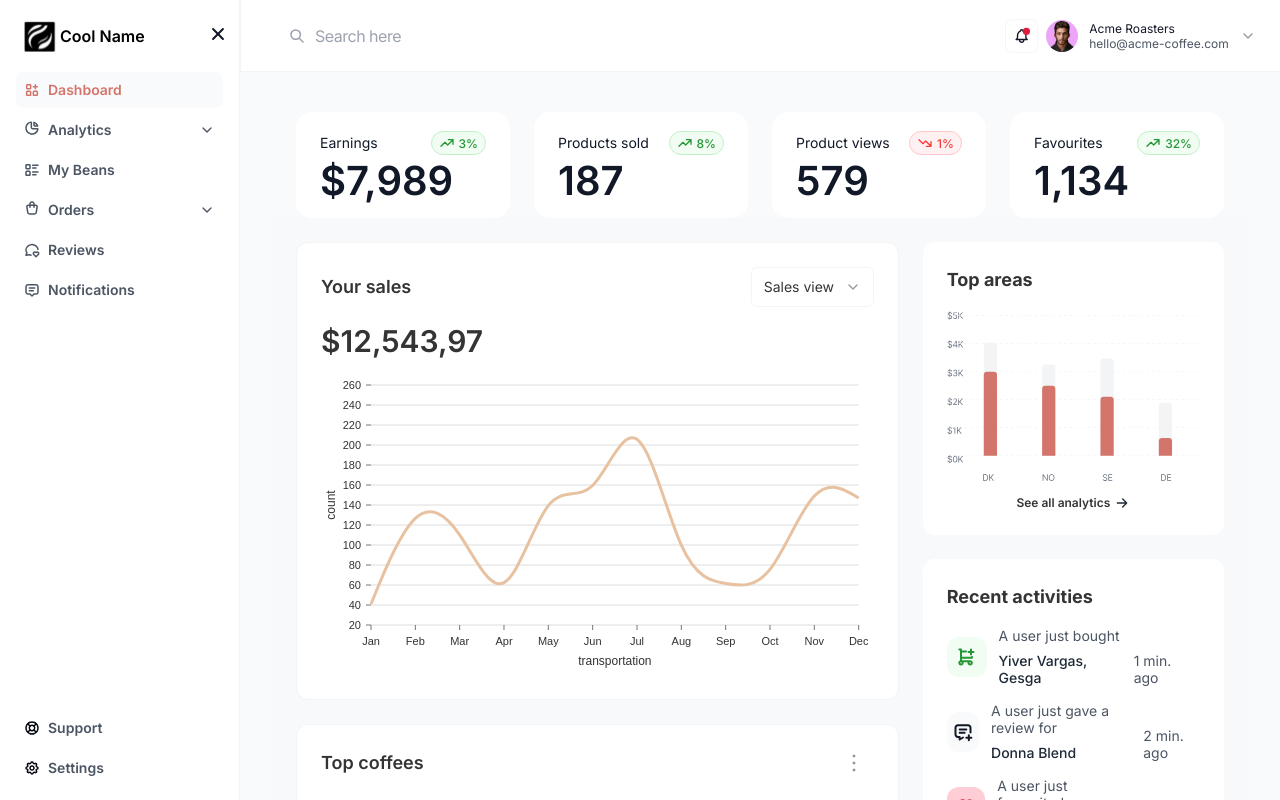
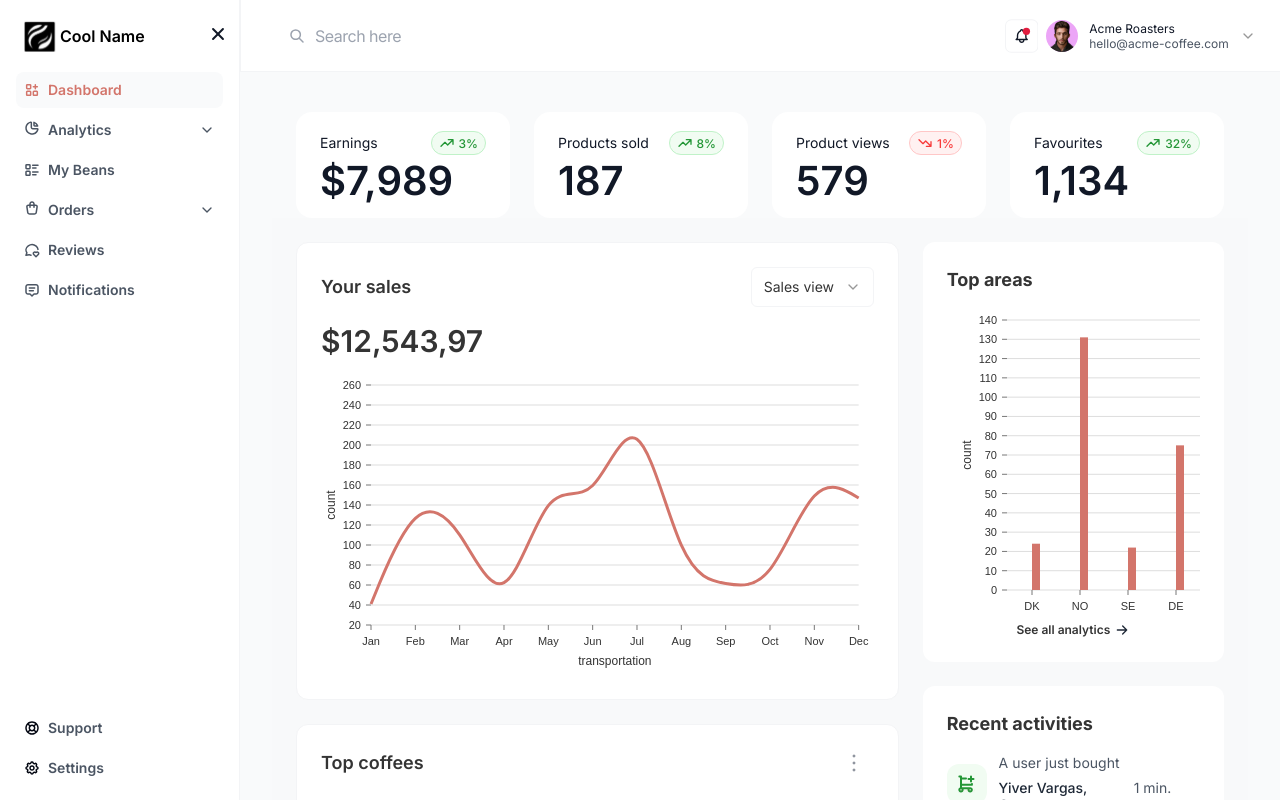
Before and after one commit to star-works/coffee-beans, a Next.js app: page /dashboard in a window 1280 px wide. Built offline with nearby package versions, Linux system fonts and the light colour scheme.

Commit message:
graph added

```diff
--- a/package.json
+++ b/package.json
@@ -9,6 +9,7 @@
     "lint": "next lint"
   },
   "dependencies": {
+    "@nivo/bar": "^0.85.1",
     "@nivo/line": "^0.85.1",
     "@radix-ui/react-accordion": "^1.1.2",
     "@radix-ui/react-checkbox": "^1.0.4",
--- a/src/components/dashboard/SalesChart.jsx
+++ b/src/components/dashboard/SalesChart.jsx
@@ -65,6 +65,7 @@ const MyResponsiveLine = () => (
     margin={{ top: 10, right: 15, bottom: 50, left: 50 }}
     xScale={{ type: "point" }}
     fill="red"
+    colors="#D3756B"
     yScale={{
       type: "linear",
       min: "auto",
--- a/src/components/dashboard/TopAreas.jsx
+++ b/src/components/dashboard/TopAreas.jsx
@@ -1,18 +1,133 @@
+"use client";
 import React from "react";
 import Image from "next/image";
 import { Arrow } from "./Icons";
+import { ResponsiveBar } from "@nivo/bar";
+const data = [
+  {
+    country: "DK",
+
+    kebab: 24,
+    kebabColor: "hsl(311, 70%, 50%)",
+  },
+  {
+    country: "NO",
+
+    kebab: 131,
+    kebabColor: "hsl(187, 70%, 50%)",
+  },
+  {
+    country: "SE",
+
+    kebab: 22,
+    kebabColor: "hsl(108, 70%, 50%)",
+  },
+  {
+    country: "DE",
+
+    kebab: 75,
+    kebabColor: "hsl(120, 70%, 50%)",
+  },
+];
+const MyResponsiveBar = () => (
+  <ResponsiveBar
+    data={data}
+    keys={["hot dog", "burger", "sandwich", "kebab", "fries", "donut"]}
+    indexBy="country"
+    margin={{ top: 10, right: 0, bottom: 20, left: 60 }}
+    padding={0}
+    groupMode="grouped"
+    valueScale={{ type: "linear" }}
+    indexScale={{ type: "band", round: true }}
+    colors="#D3756B"
+    defs={[
+      {
+        id: "dots",
+        type: "patternDots",
+        background: "inherit",
+        color: "red",
+        size: 4,
+        padding: 1,
+        stagger: true,
+      },
+      {
+        id: "lines",
+        type: "patternLines",
+        background: "inherit",
+        color: "#eed312",
+        rotation: -45,
+        lineWidth: 6,
+        spacing: 10,
+      },
+    ]}
+    fill={[
+      {
+        match: {
+          id: "fries",
+        },
+        id: "dots",
+      },
+      {
+        match: {
+          id: "sandwich",
+        },
+        id: "lines",
+      },
+    ]}
+    borderColor={{
+      from: "color",
+      modifiers: [["darker", 1.6]],
+    }}
+    axisTop={null}
+    axisRight={null}
+    axisBottom={{
+      tickSize: 5,
+      tickPadding: 5,
+      tickRotation: 0,
+      legend: "country",
+      legendPosition: "middle",
+      legendOffset: 32,
+      truncateTickAt: 0,
+    }}
+    axisLeft={{
+      tickSize: 5,
+      tickPadding: 5,
+      tickRotation: 0,
+      legend: "count",
+      legendPosition: "middle",
+      legendOffset: -40,
+      truncateTickAt: 0,
+    }}
+    enableLabel={false}
+    labelSkipWidth={12}
+    labelSkipHeight={12}
+    labelTextColor={{
+      from: "color",
+      modifiers: [["darker", 1.6]],
+    }}
+    legends={[]}
+    role="application"
+    ariaLabel="Nivo bar chart demo"
+    barAriaLabel={(e) =>
+      e.id + ": " + e.formattedValue + " in country: " + e.indexValue
+    }
+  />
+);
 const TopAreas = () => {
   return (
     <div className="xl:pt-6">
       <div className="bg-white p-6 rounded-xl w-full">
         <p className=" font-bold text-lg text-darkGray pb-4">Top areas</p>
-        <Image
+        {/* <Image
           className="w-full"
           height="235"
           width="875"
           src="/assets/images/dasboard/svg/areas.svg"
           alt="chart"
-        />
+        /> */}
+        <div className="h-[300px]">
+          <MyResponsiveBar />
+        </div>
         <div className="flex justify-center items-center gap-1 pt-3 cursor-pointer group">
           <p className="text-center  font-semibold text-xs tracking-[-3%]">
             See all analytics
```
Also changed, not shown: 1 other file (tests, documents, lock files or other folders).
